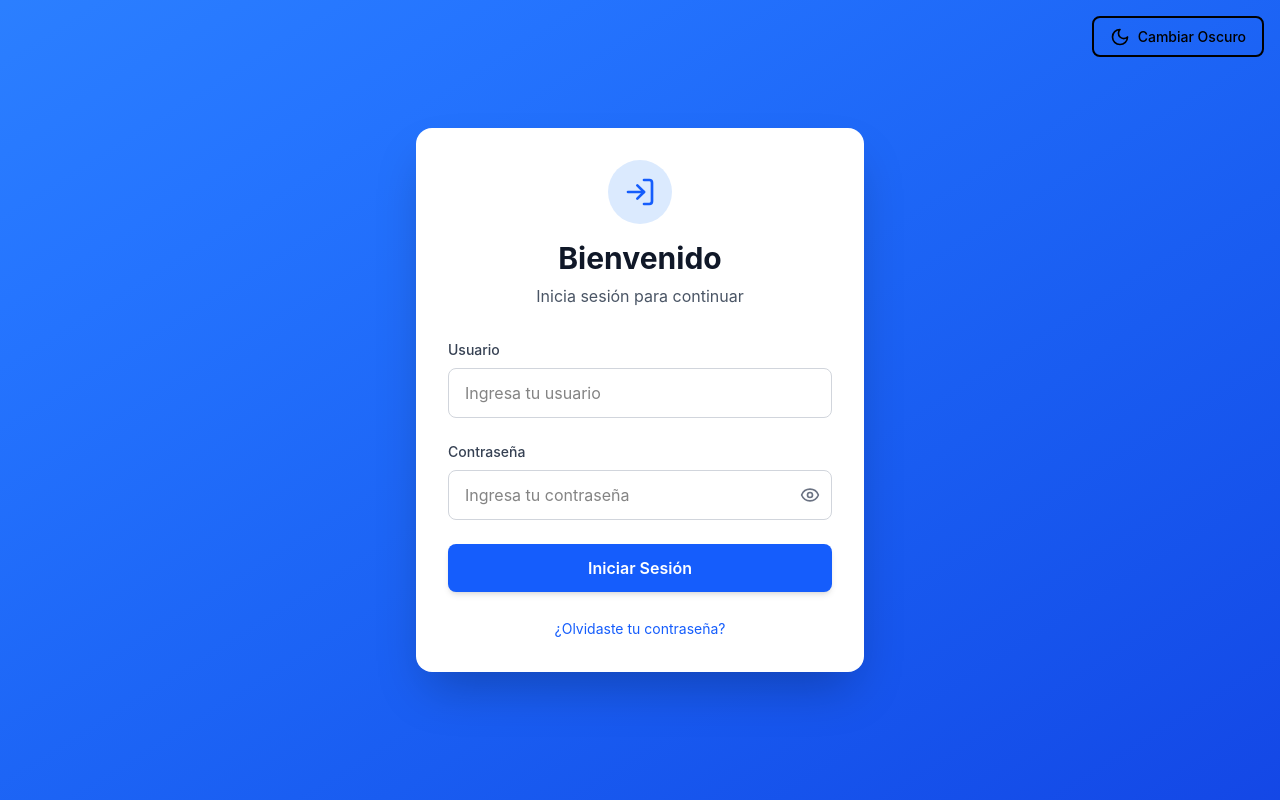
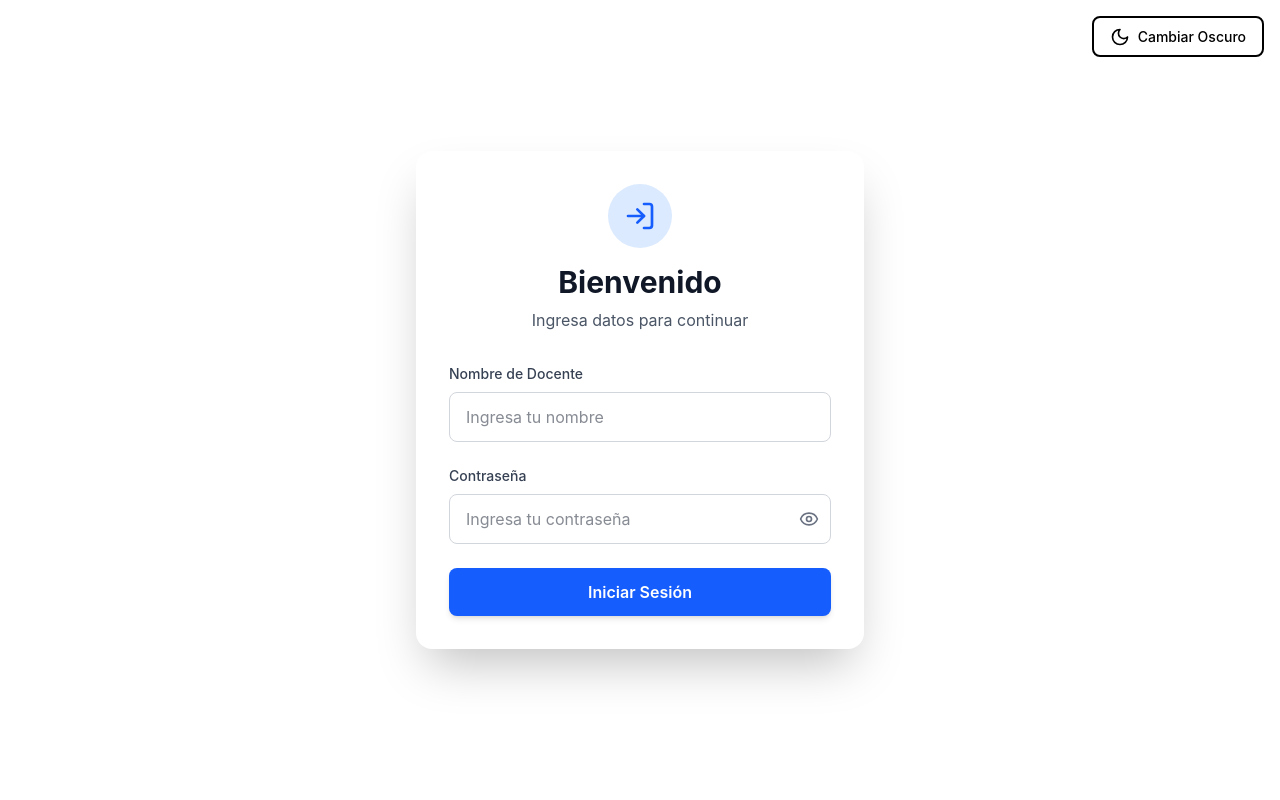
Before and after one commit to v4shzx/Exposite, a React (Vite) app: page / in a window 1280 px wide. Built offline with nearby package versions, Linux system fonts and the light colour scheme.

Commit message:
feat: Implement dark mode for the login page and standardize dropdown menu item colors in group view.

```diff
--- a/src/app/pages/GroupView.tsx
+++ b/src/app/pages/GroupView.tsx
@@ -107,15 +107,15 @@ function MemberRow({ member, onEdit, onDelete, onPresent }: MemberRowProps) {
           <DropdownMenuContent align="end" className="w-32 bg-white">
             <DropdownMenuItem
               onClick={() => onEdit(member)}
-              className="flex items-center gap-2 cursor-pointer"
+              className="flex items-center gap-2 cursor-pointer text-gray-600 focus:text-gray-700"
             >
-              <Edit2 className="w-4 h-4 text-blue-600" />
+              <Edit2 className="w-4 h-4" />
               <span>Editar</span>
             </DropdownMenuItem>
 
             <DropdownMenuItem
               onClick={() => onPresent(member)}
-              className="flex items-center gap-2 cursor-pointer text-green-600 focus:text-green-700"
+              className="flex items-center gap-2 cursor-pointer text-gray-600 focus:text-gray-700"
             >
               <Play className="w-4 h-4 fill-current" />
               <span>Presentar</span>
@@ -125,7 +125,7 @@ function MemberRow({ member, onEdit, onDelete, onPresent }: MemberRowProps) {
               <AlertDialogTrigger asChild>
                 <DropdownMenuItem
                   onSelect={(e: Event) => e.preventDefault()}
-                  className="flex items-center gap-2 cursor-pointer text-red-600 focus:text-red-700"
+                  className="flex items-center gap-2 cursor-pointer text-gray-600 focus:text-gray-700"
                 >
                   <Trash2 className="w-4 h-4" />
                   <span>Eliminar</span>
@@ -521,14 +521,14 @@ export function GroupView() {
                         <DropdownMenuContent align="end" className="w-32 bg-white">
                           <DropdownMenuItem
                             onClick={() => handleOpenEditRubricDialog(item)}
-                            className="flex items-center gap-2 cursor-pointer"
+                            className="flex items-center gap-2 cursor-pointer text-gray-600 focus:text-gray-700"
                           >
-                            <Edit2 className="w-4 h-4 text-blue-600" />
+                            <Edit2 className="w-4 h-4" />
                             <span>Editar</span>
                           </DropdownMenuItem>
                           <DropdownMenuItem
                             onClick={() => handleDeleteRubricItem(item.id)}
-                            className="flex items-center gap-2 cursor-pointer text-red-600 focus:text-red-700"
+                            className="flex items-center gap-2 cursor-pointer text-gray-600 focus:text-gray-700"
                           >
                             <Trash2 className="w-4 h-4" />
                             <span>Eliminar</span>
--- a/src/app/pages/Login.tsx
+++ b/src/app/pages/Login.tsx
@@ -26,37 +26,37 @@ export function Login() {
   };
 
   return (
-    <div className="min-h-screen bg-gradient-to-br from-blue-500 to-blue-700 flex items-center justify-center px-4">
+    <div className="min-h-screen bg-white dark:bg-black flex items-center justify-center px-4 transition-all duration-500">
       {/* Theme toggle en esquina superior derecha */}
       <div className="fixed top-4 right-4 z-10">
         <ThemeToggleButton />
       </div>
-      <div className="bg-white rounded-2xl shadow-2xl p-8 w-full max-w-md">
+      <div className="bg-white dark:bg-gray-900 rounded-2xl shadow-2xl p-8 w-full max-w-md border border-transparent dark:border-gray-800 transition-all duration-300">
         <div className="text-center mb-8">
-          <div className="inline-flex items-center justify-center w-16 h-16 bg-blue-100 rounded-full mb-4">
-            <LogIn className="w-8 h-8 text-blue-600" />
+          <div className="inline-flex items-center justify-center w-16 h-16 bg-blue-100 dark:bg-blue-900/30 rounded-full mb-4 transition-colors">
+            <LogIn className="w-8 h-8 text-blue-600 dark:text-blue-400" />
           </div>
-          <h1 className="text-3xl font-bold text-gray-900">Bienvenido</h1>
-          <p className="text-gray-600 mt-2">Inicia sesión para continuar</p>
+          <h1 className="text-3xl font-bold text-gray-900 dark:text-white">Bienvenido</h1>
+          <p className="text-gray-600 dark:text-gray-400 mt-2">Ingresa datos para continuar</p>
         </div>
 
         <form onSubmit={handleSubmit} className="space-y-6">
           <div>
-            <label htmlFor="username" className="block text-sm font-medium text-gray-700 mb-2">
-              Usuario
+            <label htmlFor="username" className="block text-sm font-medium text-gray-700 dark:text-gray-300 mb-2">
+              Nombre de Docente
             </label>
             <input
               type="text"
               id="username"
               value={username}
               onChange={(e) => setUsername(e.target.value)}
-              className="w-full px-4 py-3 border border-gray-300 rounded-lg focus:outline-none focus:ring-2 focus:ring-blue-500 focus:border-transparent"
-              placeholder="Ingresa tu usuario"
+              className="w-full px-4 py-3 bg-white dark:bg-gray-800 border border-gray-300 dark:border-gray-700 rounded-lg text-gray-900 dark:text-white focus:outline-none focus:ring-2 focus:ring-blue-500 focus:border-transparent transition-colors"
+              placeholder="Ingresa tu nombre"
             />
           </div>
 
           <div>
-            <label htmlFor="password" className="block text-sm font-medium text-gray-700 mb-2">
+            <label htmlFor="password" className="block text-sm font-medium text-gray-700 dark:text-gray-300 mb-2">
               Contraseña
             </label>
             <div className="relative">
@@ -65,13 +65,13 @@ export function Login() {
                 id="password"
                 value={password}
                 onChange={(e) => setPassword(e.target.value)}
-                className="w-full px-4 py-3 border border-gray-300 rounded-lg focus:outline-none focus:ring-2 focus:ring-blue-500 focus:border-transparent pr-12"
+                className="w-full px-4 py-3 bg-white dark:bg-gray-800 border border-gray-300 dark:border-gray-700 rounded-lg text-gray-900 dark:text-white focus:outline-none focus:ring-2 focus:ring-blue-500 focus:border-transparent pr-12 transition-colors"
                 placeholder="Ingresa tu contraseña"
               />
               <button
                 type="button"
                 onClick={() => setShowPassword(!showPassword)}
-                className="absolute right-3 top-1/2 -translate-y-1/2 text-gray-500 hover:text-gray-700 transition-colors"
+                className="absolute right-3 top-1/2 -translate-y-1/2 text-gray-500 dark:text-gray-400 hover:text-gray-700 dark:hover:text-gray-200 transition-colors"
               >
                 {showPassword ? (
                   <EyeOff className="w-5 h-5" />
@@ -83,24 +83,18 @@ export function Login() {
           </div>
 
           {error && (
-            <div className="bg-red-50 border border-red-200 text-red-700 px-4 py-3 rounded-lg text-sm">
+            <div className="bg-red-50 dark:bg-red-900/20 border border-red-200 dark:border-red-800 text-red-700 dark:text-red-400 px-4 py-3 rounded-lg text-sm">
               {error}
             </div>
           )}
 
           <button
             type="submit"
-            className="w-full bg-blue-600 hover:bg-blue-700 text-white font-semibold py-3 px-4 rounded-lg transition-colors shadow-md"
+            className="w-full bg-blue-600 hover:bg-blue-700 dark:bg-blue-600 dark:hover:bg-blue-500 text-white font-semibold py-3 px-4 rounded-lg transition-all shadow-md active:scale-95"
           >
             Iniciar Sesión
           </button>
         </form>
-
-        <div className="mt-6 text-center">
-          <a href="#" className="text-sm text-blue-600 hover:text-blue-700">
-            ¿Olvidaste tu contraseña?
-          </a>
-        </div>
       </div>
     </div>
   );
```
